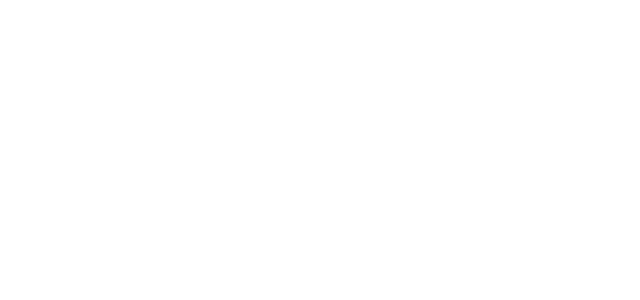
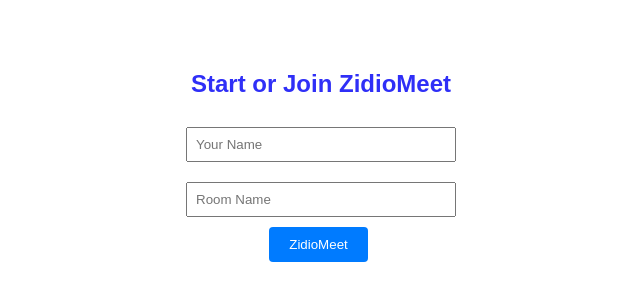
Before and after one commit to anjubhargavi1224/Zidio_Task_Management, a React (Create React App) app in the folder Front_end/zidio_auth/: page /meet in a window 1280 px wide. Before the commit this address had no page. Shown: the part 244-544 px from the top of the page, without its empty margins (319-959 px from the left). Built offline with nearby package versions, Linux system fonts and the light colour scheme.

Commit message:
feat: Integrate video meeting functionality with Jitsi; add Meet and MeetApp components, and update routing

```diff
--- a/Front_end/zidio_auth/public/index.html
+++ b/Front_end/zidio_auth/public/index.html
@@ -25,6 +25,7 @@
       Learn how to configure a non-root public URL by running `npm run build`.
     -->
     <title>Zidio Task Management</title>
+    <script src="https://meet.jit.si/external_api.js"></script>
   </head>
   <body>
     <noscript>You need to enable JavaScript to run this app.</noscript>
--- a/Front_end/zidio_auth/src/App.js
+++ b/Front_end/zidio_auth/src/App.js
@@ -5,6 +5,7 @@
 import AuthForm from "./components/AuthForm";
 import TaskManagement from "./components/TaskManagement";
 import AdminPanel from "./pages/AdminPanel";
+import MeetApp from "./components/MeetApp";
 
 // Function to check if user is an admin
 const isAdmin = () => {
@@ -32,6 +33,7 @@
         <Routes>
           <Route path="/" element={<AuthForm />} />
           <Route path="/tasks" element={<TaskManagement />} />
+          <Route path="/meet" element={<MeetApp />} /> {/* ✅ Updated to use TaskManagement for meeting */}
           <Route path="/admin" element={<ProtectedRoute element={<AdminPanel />} />} />
         </Routes>
       </Router>
--- /dev/null
+++ b/Front_end/zidio_auth/src/components/Meet.js
@@ -0,0 +1,53 @@
+// Meet.js
+import React, { useEffect, useRef } from 'react';
+
+function Meet({ roomName, displayName }) {
+  const domain = "meet.jit.si";
+  const apiRef = useRef(null);
+  const containerRef = useRef(null);
+
+  useEffect(() => {
+    const options = {
+      roomName: roomName,
+      width: '100%',
+      height: '100%',
+      parentNode: containerRef.current,
+      userInfo: {
+        displayName: displayName
+      },
+      configOverwrite: {
+        disableDeepLinking: true,
+        startWithAudioMuted: false,
+        startWithVideoMuted: false
+      },
+      interfaceConfigOverwrite: {
+        SHOW_JITSI_WATERMARK: false,
+        SHOW_WATERMARK_FOR_GUESTS: false
+      }
+    };
+
+    apiRef.current = new window.JitsiMeetExternalAPI(domain, options);
+
+    apiRef.current.addEventListener('readyToClose', () => {
+      window.location.reload();
+    });
+
+    return () => apiRef.current?.dispose();
+  }, [roomName, displayName]);
+
+  return (
+    <div
+      ref={containerRef}
+      style={{
+        width: '100vw',
+        height: '100vh',
+        position: 'absolute',
+        top: 0,
+        left: 0,
+        zIndex: 999
+      }}
+    />
+  );
+}
+
+export default Meet;
--- /dev/null
+++ b/Front_end/zidio_auth/src/components/MeetApp.js
@@ -0,0 +1,56 @@
+// App.js
+import React, { useState } from "react";
+import Meet from "./Meet";
+
+function MeetApp() {
+  const [roomName, setRoomName] = useState("");
+  const [displayName, setDisplayName] = useState("");
+  const [startMeeting, setStartMeeting] = useState(false);
+
+  const handleStart = () => {
+    if (roomName.trim() !== "" && displayName.trim() !== "") {
+      setStartMeeting(true);
+    } else {
+      alert("Please enter your name and room name");
+    }
+  };
+
+  return (
+    <div style={{ padding: 20, height: '100vh' }}>
+      {!startMeeting ? (
+        <div
+          style={{
+            display: "flex",
+            flexDirection: "column",
+            alignItems: "center",
+            justifyContent: "center",
+            height: "100%"
+          }}
+        >
+          <h2>Start or Join ZidioMeet</h2>
+          <input
+            type="text"
+            placeholder="Your Name"
+            value={displayName}
+            onChange={(e) => setDisplayName(e.target.value)}
+            style={{ margin: "10px 0", padding: "8px", width: "250px" }}
+          />
+          <input
+            type="text"
+            placeholder="Room Name"
+            value={roomName}
+            onChange={(e) => setRoomName(e.target.value)}
+            style={{ margin: "10px 0", padding: "8px", width: "250px" }}
+          />
+          <button onClick={handleStart} style={{ padding: "10px 20px" }}>
+            ZidioMeet
+          </button>
+        </div>
+      ) : (
+        <Meet roomName={roomName} displayName={displayName} />
+      )}
+    </div>
+  );
+}
+
+export default MeetApp;
--- a/Front_end/zidio_auth/src/components/TaskManagement.js
+++ b/Front_end/zidio_auth/src/components/TaskManagement.js
@@ -488,6 +488,11 @@
         >
           Completed
         </button>
+        <button
+          className="" onClick={() => navigate("/meet")}
+        >
+          Start your meeting
+        </button>
 
         {/* RadialBarChart */}
         <div className="CHART-CONTAINER">
--- a/Front_end/zidio_auth/src/pages/AdminPanel.js
+++ b/Front_end/zidio_auth/src/pages/AdminPanel.js
@@ -6,6 +6,7 @@
   FaEdit,
   FaSave,
   FaTrash,
+  FaVideo,
   /*FaPlus*/
 } from "react-icons/fa";
 import { BarChart, Bar, XAxis, Tooltip, Legend } from "recharts";
@@ -218,6 +219,9 @@
           </li>
           <li onClick={() => setSelectedTab("tasks")}>
             <FaTasks /> Manage Tasks
+          </li>
+          <li onClick={() => navigate("/meet")}>
+            <FaVideo /> Start your Meeting
           </li>
         </ul>
 
```
